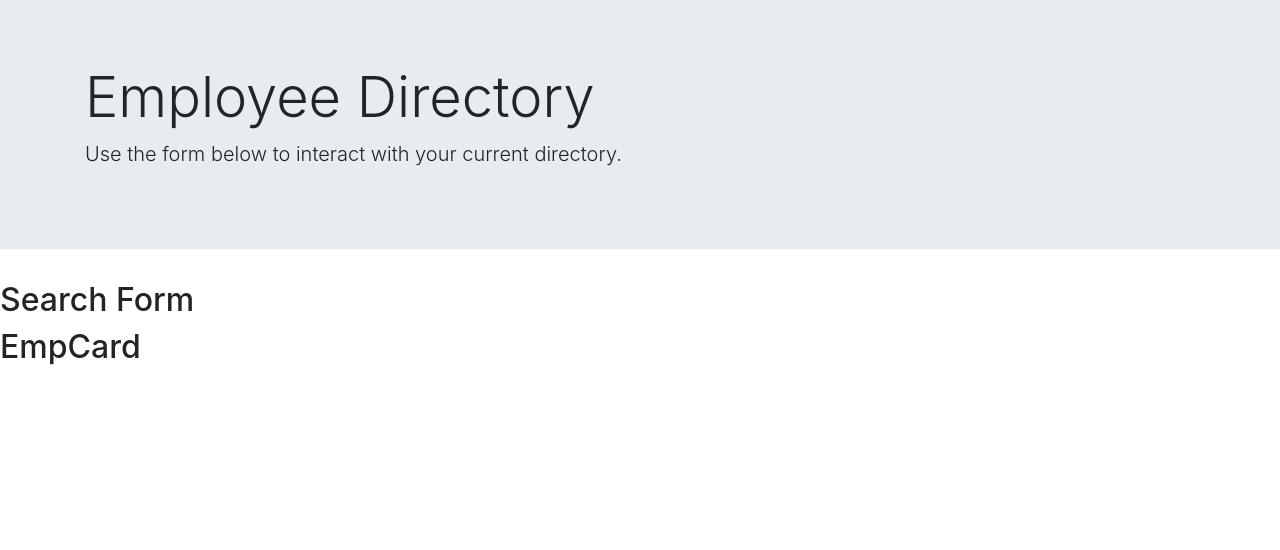
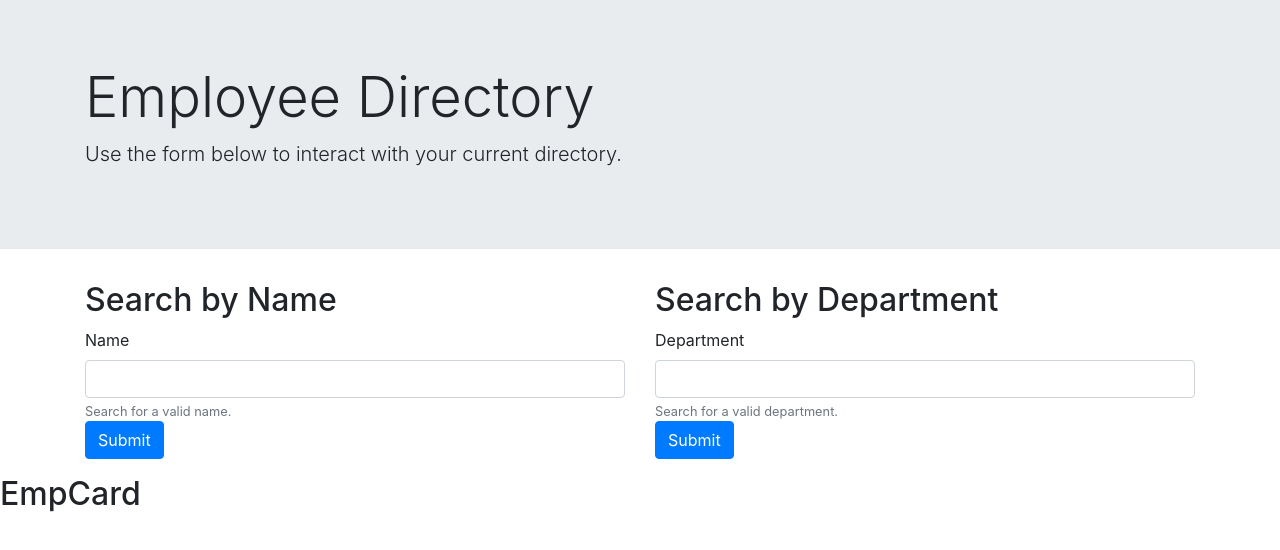
Before and after one commit to BestBroBradley/employee-dir, a React (Create React App) app: page / in a window 1280 px wide. Shown: the top 550 px of the page. Built offline with nearby package versions, Linux system fonts and the light colour scheme.

Commit message:
Added form field

```diff
--- a/src/components/SearchForm.js
+++ b/src/components/SearchForm.js
@@ -3,6 +3,33 @@
 
 export const SearchForm = () => {
     return (
-    <h2>Search Form</h2>
+        <div className="container">
+            <div className="row">
+            <div className="col-6">
+            <form>
+                <div className="form-group">
+                    <h2>Search by Name</h2>
+                    <label htmlFor="exampleInputEmail1">Name</label>
+                    <input type="email" className="form-control" id="exampleInputEmail1" aria-describedby="emailHelp" />
+                    <small id="emailHelp" className="form-text text-muted">Search for a valid name.</small>
+                    <button type="submit" className="btn btn-primary">Submit</button>
+                </div>
+            </form>
+            </div>
+
+            <div className="col-6">
+            <form>
+                <div className="form-group">
+                    <h2>Search by Department</h2>
+                    <label htmlFor="exampleInputEmail1">Department</label>
+                    <input type="email" className="form-control" id="exampleInputEmail1" aria-describedby="emailHelp" />
+                    <small id="emailHelp" className="form-text text-muted">Search for a valid department.</small>
+                    <button type="submit" className="btn btn-primary">Submit</button>
+                </div>
+            </form>
+            </div>
+            </div>
+        </div>
+
     )
 }
```
